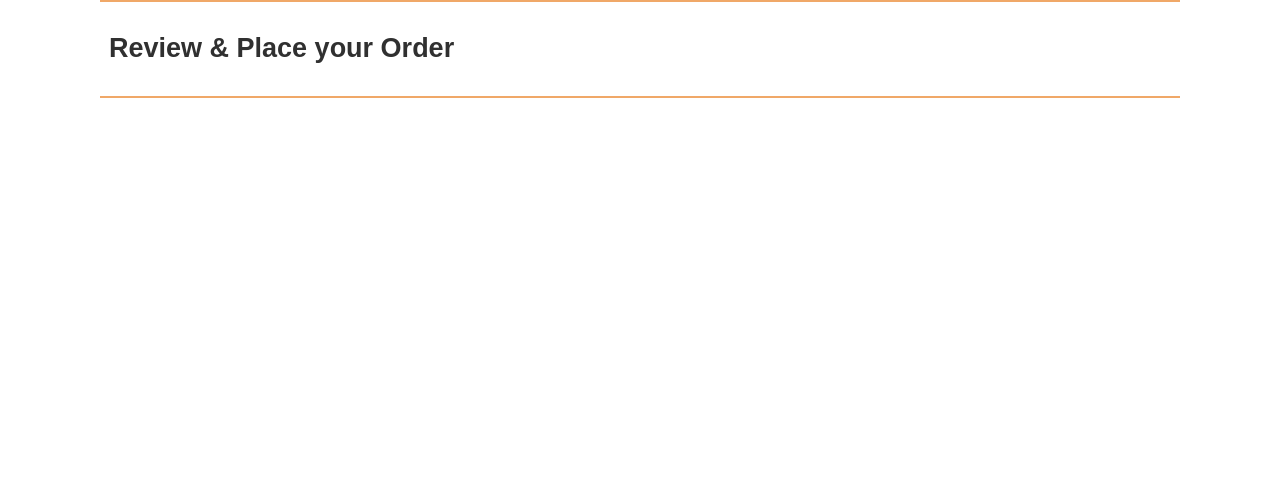
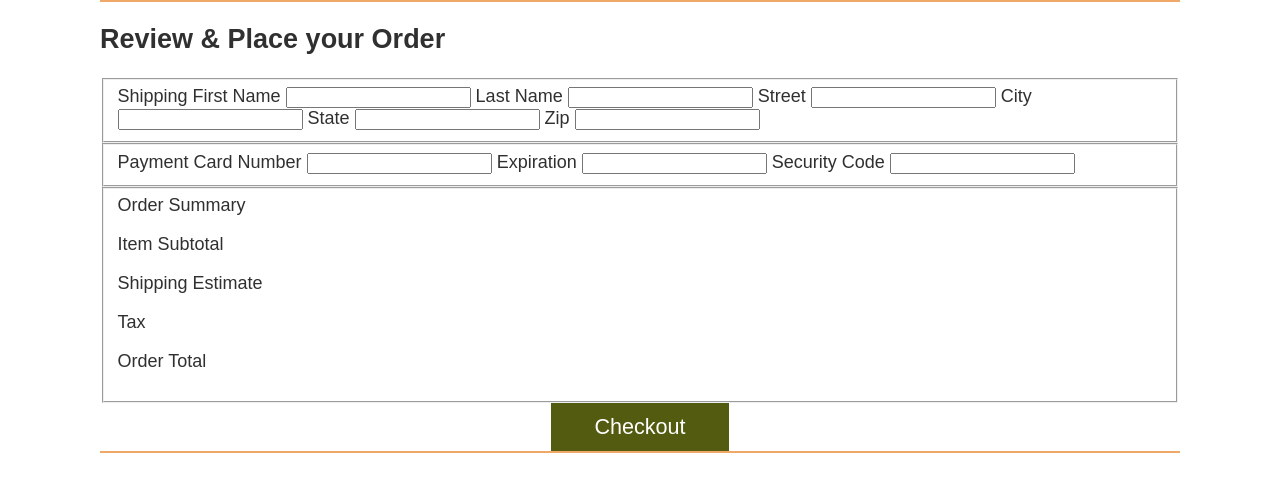
Before and after one commit to deanabriggs/wdd330-sos, a website: page src/checkout/index.html in a window 1280 px wide. Drawn offline with Linux system fonts and the light colour scheme; files that its build step writes are made by us from their sources.

Commit message:
Team 6 project

```diff
--- a/src/checkout/index.html
+++ b/src/checkout/index.html
@@ -15,9 +15,51 @@
     <header class="divider" id="mainHeader"></header>
 
     <main class="divider">
-      <section class="products">
-        <h2>Review & Place your Order</h2>
-      </section>
+      <h2>Review & Place your Order</h2>
+      <div class="form-frame">
+        <form action="submit">
+
+          <fieldset>Shipping
+            <label for="firstname">First Name</label>
+            <input type="text" name="firstname" id="firstname">
+
+            <label for="lastname">Last Name</label>
+            <input type="text" name="lastname" id="lastname">
+
+            <label for="street">Street</label>
+            <input type="text" name="street" id="street">
+
+            <label for="city">City</label>
+            <input type="text" name="city" id="city">
+
+            <label for="state">State</label>
+            <input type="text" name="state" id="state">
+
+            <label for="zip">Zip</label>
+            <input type="text" name="zip" id="zip">
+          </fieldset>
+
+          <fieldset>Payment
+            <label for="cardnum">Card Number</label>
+            <input type="text" name="cardnum" id="cardnum">
+
+            <label for="expiration">Expiration</label>
+            <input type="text" name="expiration" id="expiration">
+
+            <label for="cvc">Security Code</label>
+            <input type="text" name="cvc" id="cvc">
+          </fieldset>
+
+          <fieldset>Order Summary
+            <p>Item Subtotal <span id="subtotal"></span></p>
+            <p>Shipping Estimate <span id="shipping"></span></p>
+            <p>Tax <span id="tax"></span></p>
+            <p>Order Total <span id="orderTotal"></span></p>
+          </fieldset>
+          <button type="submit">Checkout</button>
+
+        </form>
+      </div>
     </main>
 
     <footer id="mainFooter"></footer>
--- a/src/js/cart.js
+++ b/src/js/cart.js
@@ -13,7 +13,7 @@ function showCartTotal(products) {
   products.forEach(
     (product) => (total += product.FinalPrice * product.Quantity)
   );
-  document.querySelector(".cart-footer").innerHTML = `Total: $${total}`;
+  document.querySelector(".cart-total").innerHTML = `Total: $${total}`;
   const cartFooterElement = document.querySelector(".cart-footer");
   if (total > 0) {
     cartFooterElement.classList.remove("hide");
@@ -103,6 +103,7 @@ function renderCartList() {
   let cartList = qs(".product-list");
   let productList = getLocalStorage("so-cart");
   renderListWithTemplate(cartItemTemplate, cartList, productList);
+  showCartTotal(productList);
 }
 
 renderCartList();
```
Also changed, not shown: src/cart/index.html (+4 -1 lines).
